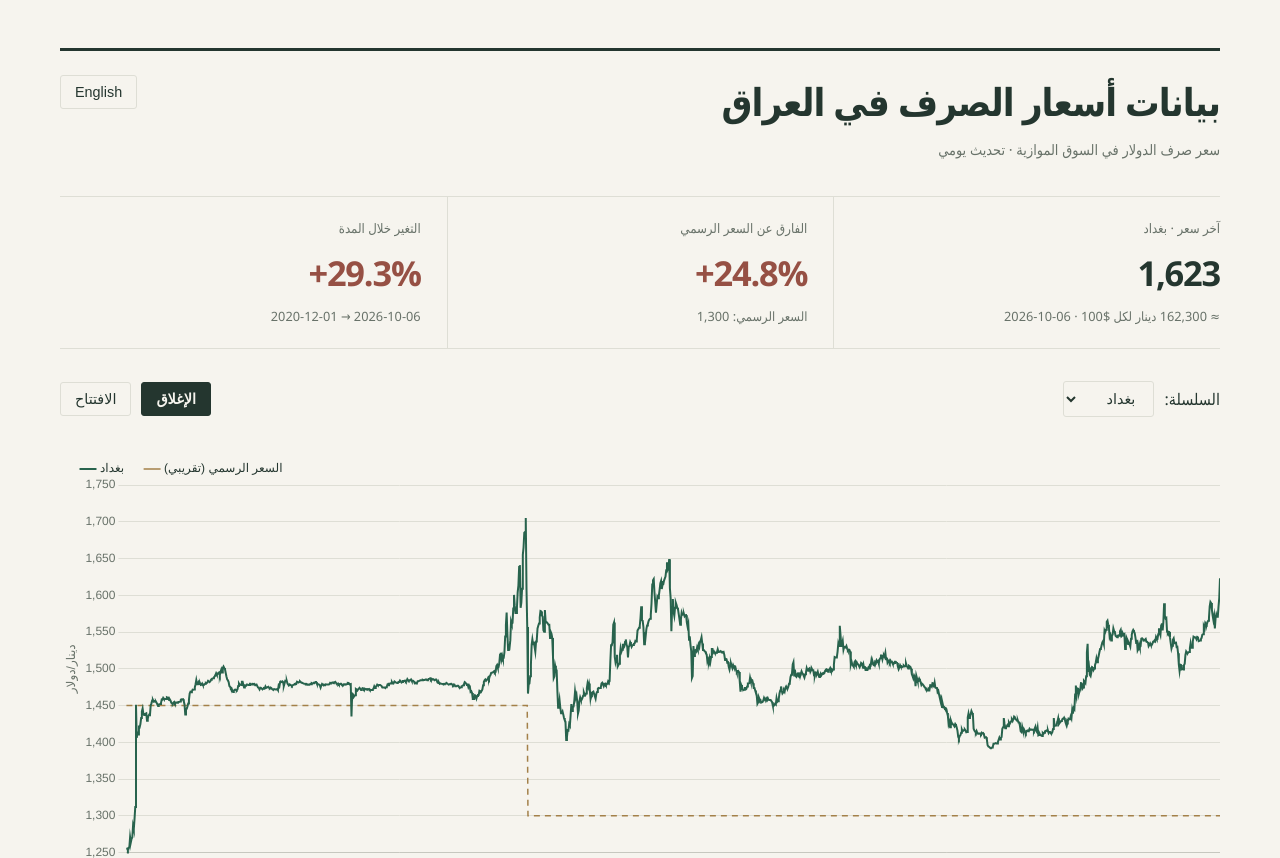
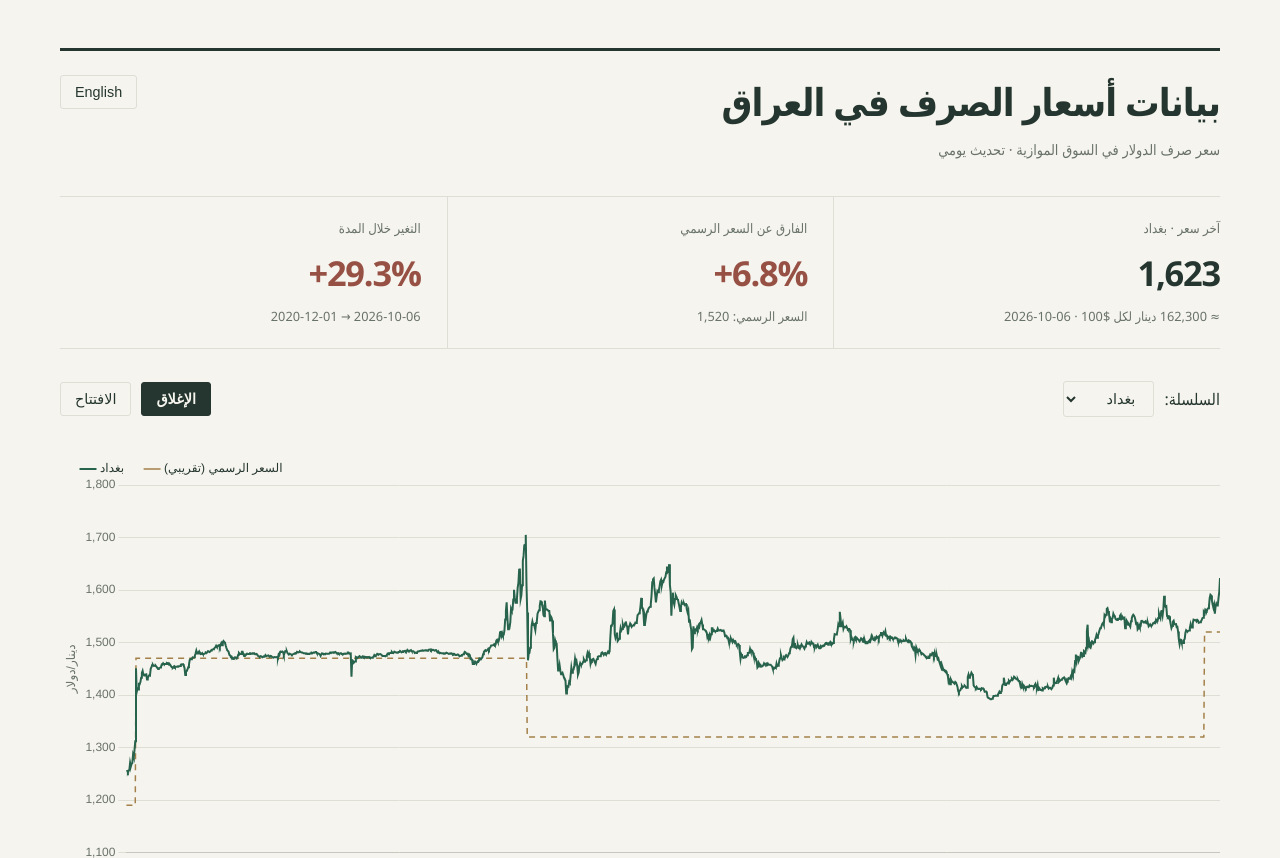
Before and after one commit to HusseinKh90/Iraq-parallel-exchange-rate, a plain HTML site: page index.html in a window 1280 px wide. Shown: the top 858 px of the page. Drawn offline with nearby package versions, Linux system fonts and the light colour scheme.

Commit message:
official exchange rate

```diff
--- a/index.html
+++ b/index.html
@@ -140,10 +140,12 @@ document.documentElement.dataset.design = ["editorial", "report", "slate"].inclu
 // ------------------------------------------------------------------ config
 const CSV_URL = "data/daily_fx.csv";
 // Official CBI rate over time, IQD per 1 USD — a step function, not a constant:
-//   1,450 after the Dec-2020 devaluation, then 1,300 after the Feb-2023 revaluation.
-const OFFICIAL_RATE_BASE = 1450;                    // from the start of the data (Dec 2020)
+//   Dated history supplied by the project owner; each change starts on its from date.
+const OFFICIAL_RATE_BASE = 1190;                    // from 2020-12-01, IQD per 1 USD
 const OFFICIAL_RATE_STEPS = [
-  { from: "2023-02-08", rate: 1300 },               // Feb 2023 revaluation
+  { from: "2020-12-19", rate: 1470 },
+  { from: "2023-02-07", rate: 1320 },
+  { from: "2026-09-07", rate: 1520 },
 ];
 function officialRateFor(date){
   let r = OFFICIAL_RATE_BASE;
```
